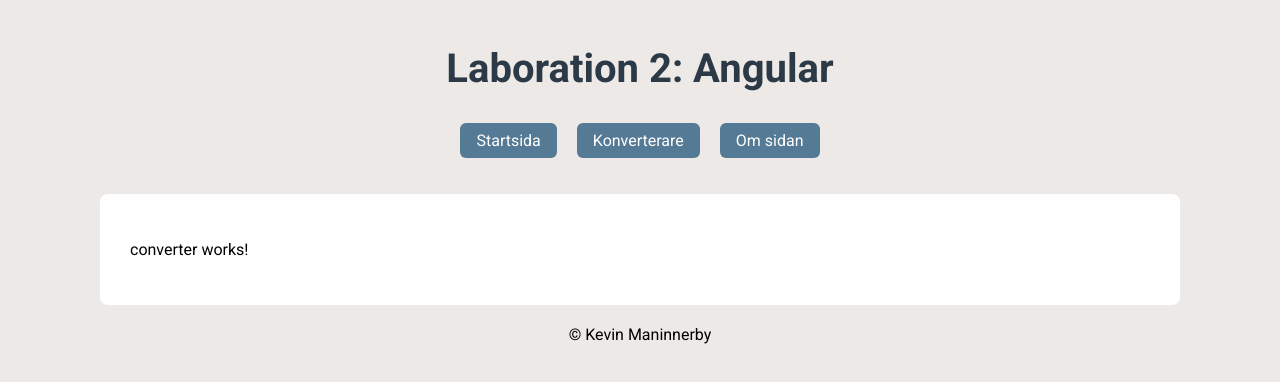
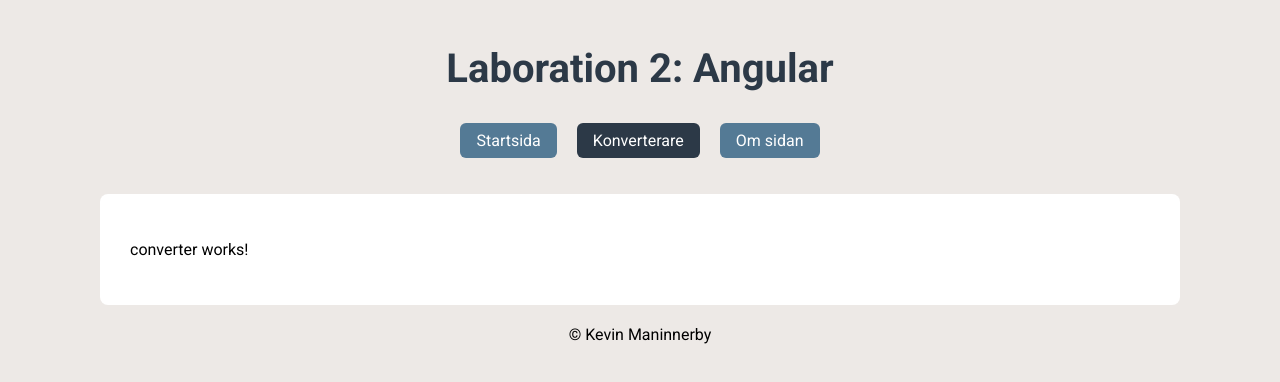
Before and after one commit to Jwcub/AngularSite1, an Angular app: page /converter in a window 1280 px wide. Shown: the top 382 px of the page. Built offline with nearby package versions, Linux system fonts and the light colour scheme.

Commit message:
Lägger till header som komponent

```diff
--- a/src/app/app.css
+++ b/src/app/app.css
@@ -7,40 +7,12 @@
     gap: 20px;
 }
 
-header {
-    display: flex;
-    flex-direction: column;
-    align-items: center;
-}
-
 main {
     background-color: #fff;
     padding: 30px;
     border-radius: 8px;
 }
 
-nav ul {
-    display: flex;
-    gap: 20px;
-    list-style-type: none;
-    padding: 0;
-}
-
-nav li {
-    background-color: #547A95;
-    padding: 8px 16px;
-    border-radius: 6px;
-}
-
-nav li:hover {
-    background-color: #2C3947;
-}
-
-nav a {
-    text-decoration: none;
-    color: #fff;
-}
-
 footer {
     text-align: center;
 }
--- a/src/app/app.html
+++ b/src/app/app.html
@@ -1,15 +1,6 @@
 <div class="wrapper">
 
-    <header>
-        <h1>Laboration 2: Angular</h1>
-        <nav>
-            <ul>
-                <li><a routerLink="home">Startsida</a></li>
-                <li><a routerLink="converter">Konverterare</a></li>
-                <li><a routerLink="about">Om sidan</a></li>
-            </ul>
-        </nav>
-    </header>
+    <app-header></app-header>
 
     <main>
         <router-outlet />
--- a/src/app/app.ts
+++ b/src/app/app.ts
@@ -1,9 +1,10 @@
 import { Component, signal } from '@angular/core';
-import { RouterOutlet, RouterLink } from '@angular/router';
+import { RouterOutlet } from '@angular/router';
+import { Header } from "./partials/header/header";
 
 @Component({
   selector: 'app-root',
-  imports: [RouterOutlet, RouterLink],
+  imports: [RouterOutlet, Header],
   templateUrl: './app.html',
   styleUrl: './app.css'
 })
--- /dev/null
+++ b/src/app/partials/header/header.css
@@ -0,0 +1,27 @@
+header {
+    display: flex;
+    flex-direction: column;
+    align-items: center;
+}
+
+nav ul {
+    display: flex;
+    gap: 20px;
+    list-style-type: none;
+    padding: 0;
+}
+
+nav li {
+    background-color: #547A95;
+    padding: 8px 16px;
+    border-radius: 6px;
+}
+
+nav li:hover, nav li.current {
+    background-color: #2C3947;
+}
+
+nav a {
+    text-decoration: none;
+    color: #fff;
+}
--- /dev/null
+++ b/src/app/partials/header/header.html
@@ -0,0 +1,10 @@
+<header>
+    <h1>Laboration 2: Angular</h1>
+    <nav>
+        <ul>
+            <li routerLinkActive="current"><a routerLink="/home">Startsida</a></li>
+            <li routerLinkActive="current"><a routerLink="/converter">Konverterare</a></li>
+            <li routerLinkActive="current"><a routerLink="/about">Om sidan</a></li>
+        </ul>
+    </nav>
+</header>
```
Also changed, not shown: src/app/partials/header/header.ts (added, +10 -0 lines).
